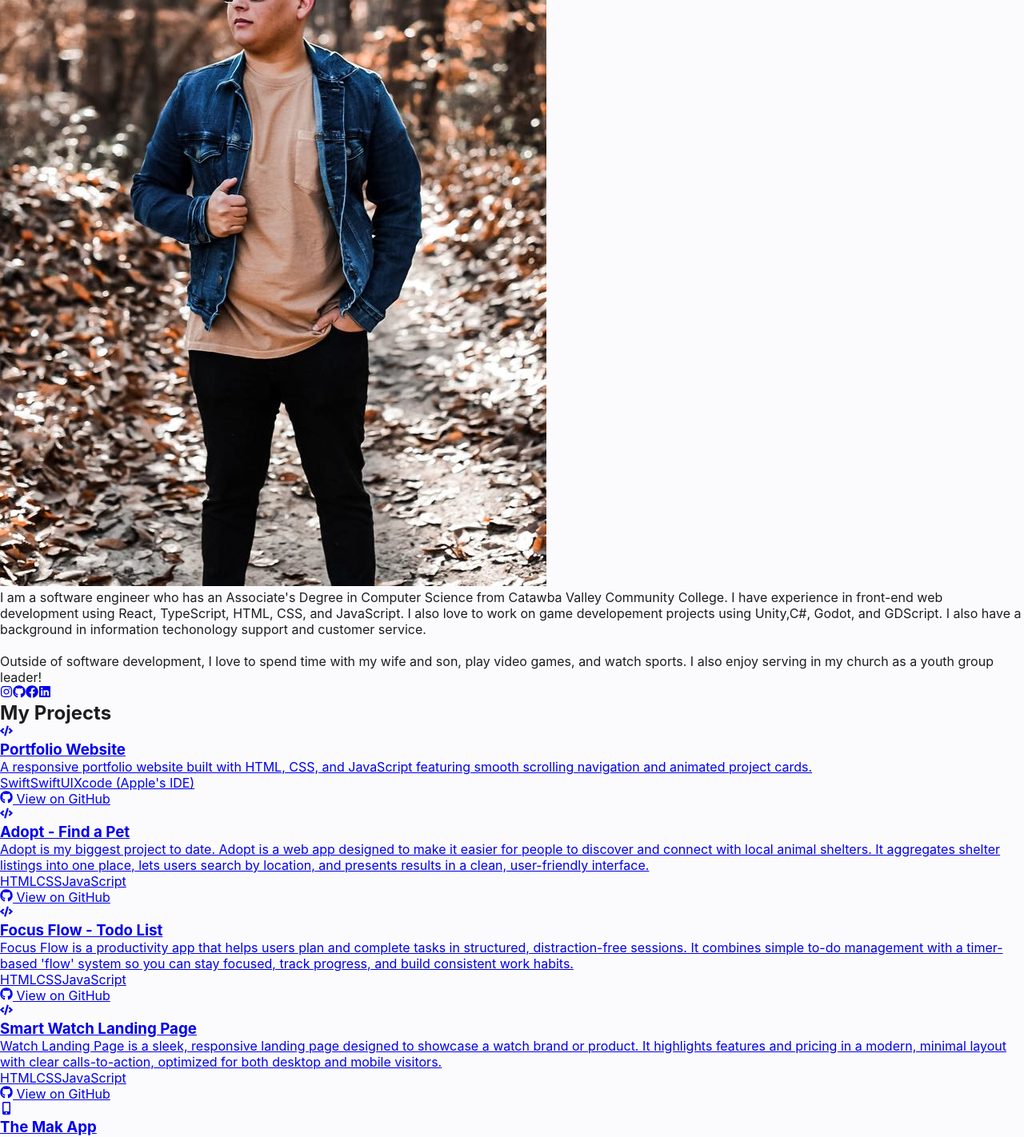
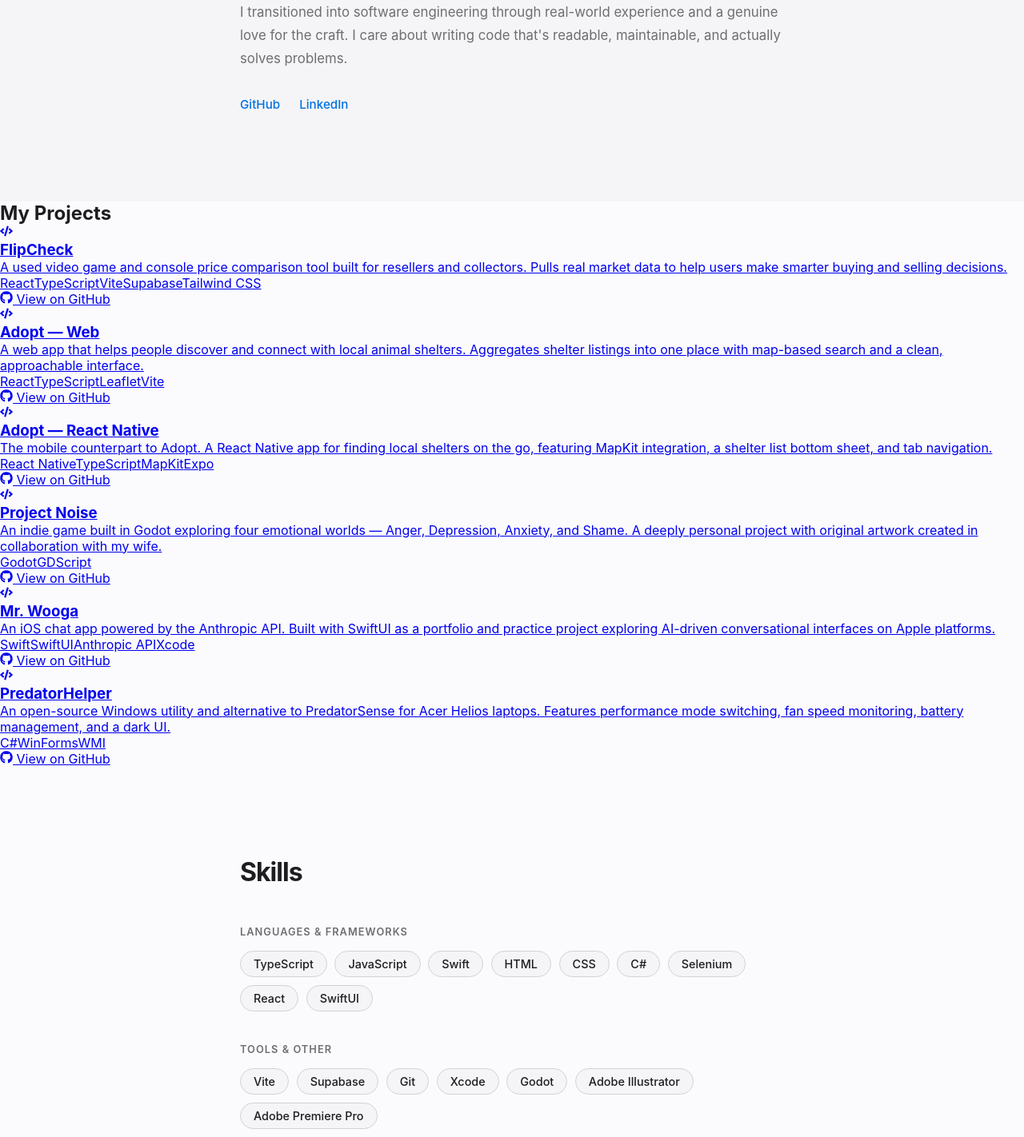
Before and after one commit to Paulrod20/portfolio-react, a React (Vite) app: page / in a window 1280 px wide. Shown: the part 1120-2542 px from the top of the page at 80% size. Built offline with nearby package versions, Linux system fonts and the light colour scheme.

Commit message:
redesigned skills section

```diff
--- a/src/App.css
+++ b/src/App.css
@@ -180,3 +180,101 @@ body {
   object-position: center top;
   border-radius: 24px;
 }
+
+.about {
+  background-color: var(--color-bg-alt);
+  padding: 7rem 2rem;
+}
+
+.about-content {
+  max-width: 680px;
+  margin: 0 auto;
+  display: flex;
+  flex-direction: column;
+  gap: 2rem;
+}
+
+.section-heading {
+  font-size: 2rem;
+  font-weight: 700;
+  letter-spacing: -0.03em;
+  color: var(--color-text);
+}
+
+.about-body {
+  display: flex;
+  flex-direction: column;
+  gap: 1.25rem;
+}
+
+.about-body p {
+  font-size: 1.05rem;
+  line-height: 1.75;
+  color: var(--color-text-secondary);
+}
+
+.about-links {
+  display: flex;
+  gap: 1.5rem;
+}
+
+.about-link {
+  font-size: 0.95rem;
+  font-weight: 500;
+  color: var(--color-accent);
+  text-decoration: none;
+  transition: opacity 0.2s ease;
+}
+
+.about-link:hover {
+  opacity: 0.7;
+}
+
+.skills {
+  background-color: var(--color-bg);
+  padding: 7rem 2rem;
+}
+
+.skills-content {
+  max-width: 680px;
+  margin: 0 auto;
+  display: flex;
+  flex-direction: column;
+  gap: 3rem;
+}
+
+.skills-groups {
+  display: flex;
+  flex-direction: column;
+  gap: 2.5rem;
+}
+
+.skills-group {
+  display: flex;
+  flex-direction: column;
+  gap: 1rem;
+}
+
+.skills-group-label {
+  font-size: 0.8rem;
+  font-weight: 600;
+  letter-spacing: 0.08em;
+  text-transform: uppercase;
+  color: var(--color-text-secondary);
+}
+
+.skills-tags {
+  display: flex;
+  flex-wrap: wrap;
+  gap: 0.6rem;
+}
+
+.skill-tag {
+  background-color: var(--color-bg-alt);
+  color: var(--color-text);
+  padding: 0.45rem 1rem;
+  border-radius: 980px;
+  font-size: 0.9rem;
+  font-weight: 500;
+  border: 1px solid var(--color-border);
+}
--- a/src/components/AboutSection.tsx
+++ b/src/components/AboutSection.tsx
@@ -1,47 +1,43 @@
-import { FaInstagram, FaGithub, FaFacebook, FaLinkedin } from "react-icons/fa";
-
 function AboutSection() {
-    return(
-        <section id="about-section">
-            <h2>Hello, World I'm Paul!</h2>
-
-            <div id="headshot">
-                <picture>
-                    <img src="/images/paulImage.jpg" alt="headshot" />
-                </picture>
-            </div>
-
-            <div className="bio">
+  return (
+    <section id="about-section" className="about">
+      <div className="about-content">
+        <h2 className="section-heading">About Me</h2>
+        <div className="about-body">
           <p>
-                    I am a software engineer who has an Associate's Degree in
-                    Computer Science from Catawba Valley Community College. I have experience in
-                    front-end web development using React, TypeScript, HTML, CSS, and JavaScript. I
-                    also love to work on game developement projects using Unity,C#, Godot, and GDScript.
-                    I also have a background in information techonology support and customer service.
+            I'm a software engineer based in North Carolina with a passion for
+            building clean, thoughtful experiences across web and mobile. I work
+            professionally with React and TypeScript, and I'm always building
+            something on the side — whether that's a web app, an iOS app, or
+            the occasional video game.
           </p>
-                <br />
           <p>
-                    Outside of software development, I love to spend time with my wife and son, play video games, and watch sports.
-                    I also enjoy serving in my church as a youth group leader!
+            I transitioned into software engineering through real-world
+            experience and a genuine love for the craft. I care about writing
+            code that's readable, maintainable, and actually solves problems.
           </p>
         </div>
-
-            <div className="social-links">
-                <a href="https://www.instagram.com/paulrodriguez20/" target="_blank" rel="noopener noreferrer">
-                    <FaInstagram />
+        <div className="about-links">
+          <a
+            href="https://github.com/Paulrod20"
+            target="_blank"
+            rel="noopener noreferrer"
+            className="about-link"
+          >
+            GitHub
           </a>
-                <a href="https://github.com/Paulrod20" target="_blank" rel="noopener noreferrer">
-                    <FaGithub />
-                </a>
-                <a href="https://www.facebook.com/pauly.rodriguez.923/" target="_blank" rel="noopener noreferrer">
-                    <FaFacebook />
-                </a>
-                <a href="https://www.linkedin.com/in/paul-rodriguez-452640319" target="_blank" rel="noopener noreferrer">
-                    <FaLinkedin />
+          <a
+            href="https://www.linkedin.com/in/paul-rodriguez-452640319/"
+            target="_blank"
+            rel="noopener noreferrer"
+            className="about-link"
+          >
+            LinkedIn
           </a>
         </div>
+      </div>
     </section>
-    )
+  );
 }
 
-export default AboutSection
+export default AboutSection;
--- a/src/components/SkillsSection.tsx
+++ b/src/components/SkillsSection.tsx
@@ -1,50 +1,38 @@
-
 function SkillsSection() {
-    const technicalSkills = [
-        "HTML",
-        "CSS",
-        "JavaScript",
-        "Python",
-        "Swift",
-        "SwiftUI",
-        "Xcode",
-        "C#",
-        "Godot Game Engine"
+  const languages = [
+    "TypeScript", "JavaScript", "Swift", "HTML", "CSS", "C#", "Selenium", "React", "SwiftUI",
   ];
 
-    const otherSkills = [
-        "5+ years of Customer Service",
-        "Building/Repairing PCs",
-        "Active Directory",
-        "Windows OS",
-        "Linux (Fedora, Arch)",
-        "Adobe Illustrator",
-        "Adobe Premiere Pro"
+  const tools = [
+    "Vite", "Supabase", "Git","Xcode", "Godot",
+    "Adobe Illustrator", "Adobe Premiere Pro",
   ];
 
   return (
-        <section id="skills-section" className="skills-section">
-            <h2>My Skills</h2>
-            <p className="skills-intro">
-                 The skills below are the ones I am proficient in. I continue to learn and improve my skills every day!
-            </p>
-            <ul>
-                {technicalSkills.map((skill, index) => (
-                    <li key={index}>{skill}</li>
+    <section id="skills-section" className="skills">
+      <div className="skills-content">
+        <h2 className="section-heading">Skills</h2>
+        <div className="skills-groups">
+          <div className="skills-group">
+            <h3 className="skills-group-label">Languages & Frameworks</h3>
+            <div className="skills-tags">
+              {languages.map((skill) => (
+                <span key={skill} className="skill-tag">{skill}</span>
               ))}
-            </ul>
-
-            <p className="skills-intro">
-                Skills I am also proficient in that are unrelated to software development:
-            </p>
-            <ul>
-                {otherSkills.map((skill, index) => (
-                    <li key={index}>{skill}</li>
+            </div>
+          </div>
+          <div className="skills-group">
+            <h3 className="skills-group-label">Tools & Other</h3>
+            <div className="skills-tags">
+              {tools.map((skill) => (
+                <span key={skill} className="skill-tag">{skill}</span>
               ))}
-            </ul>
+            </div>
+          </div>
+        </div>
+      </div>
     </section>
   );
-
 }
 
 export default SkillsSection;
--- a/src/data/projects.ts
+++ b/src/data/projects.ts
@@ -1,59 +1,59 @@
-
 export interface Project {
   id: number;
   title: string;
   description: string;
   technologies: string[];
   githubUrl: string;
-    icon: string; // 'code' or 'mobile
+  category: 'web' | 'mobile' | 'game' | 'desktop';
 }
 
 export const projects: Project[] = [
   {
     id: 1,
-        title: "Portfolio Website",
-        description: "A responsive portfolio website built with HTML, CSS, and JavaScript featuring smooth scrolling navigation and animated project cards.",
-        technologies: ["Swift", "SwiftUI", "Xcode (Apple's IDE)"],
-        githubUrl: "https://github.com/Paulrod20/portfolio-react",
-        icon: "code"
+    title: "FlipCheck",
+    description: "A used video game and console price comparison tool built for resellers and collectors. Pulls real market data to help users make smarter buying and selling decisions.",
+    technologies: ["React", "TypeScript", "Vite", "Supabase", "Tailwind CSS"],
+    githubUrl: "https://github.com/Paulrod20/flipcheck",
+    category: "web"
   },
   {
     id: 2,
-        title: "Adopt - Find a Pet",
-        description: "Adopt is my biggest project to date. Adopt is a web app designed to make it easier for people to discover and connect with local animal shelters. It aggregates shelter listings into one place, lets users search by location, and presents results in a clean, user-friendly interface.",
-        technologies: ["HTML", "CSS", "JavaScript"],
+    title: "Adopt — Web",
+    description: "A web app that helps people discover and connect with local animal shelters. Aggregates shelter listings into one place with map-based search and a clean, approachable interface.",
+    technologies: ["React", "TypeScript", "Leaflet", "Vite"],
     githubUrl: "https://github.com/Paulrod20/adopt-react",
-        icon: "code"
+    category: "web"
   },
   {
     id: 3,
-        title: "Focus Flow - Todo List",
-        description: "Focus Flow is a productivity app that helps users plan and complete tasks in structured, distraction-free sessions. It combines simple to-do management with a timer-based 'flow' system so you can stay focused, track progress, and build consistent work habits.",
-        technologies: ["HTML", "CSS", "JavaScript"],
-        githubUrl: "https://github.com/Paulrod20/focus-flow",
-        icon : "code"
+    title: "Adopt — React Native",
+    description: "The mobile counterpart to Adopt. A React Native app for finding local shelters on the go, featuring MapKit integration, a shelter list bottom sheet, and tab navigation.",
+    technologies: ["React Native", "TypeScript", "MapKit", "Expo"],
+    githubUrl: "https://github.com/Paulrod20/adopt-ios",
+    category: "mobile"
   },
   {
     id: 4,
-        title: "Smart Watch Landing Page",
-        description: "Watch Landing Page is a sleek, responsive landing page designed to showcase a watch brand or product. It highlights features and pricing in a modern, minimal layout with clear calls-to-action, optimized for both desktop and mobile visitors.",
-        technologies: ["HTML", "CSS", "JavaScript"],
-        githubUrl: "https://github.com/Paulrod20/smart-watch-page",
-        icon : "code"
+    title: "Project Noise",
+    description: "An indie game built in Godot exploring four emotional worlds — Anger, Depression, Anxiety, and Shame. A deeply personal project with original artwork created in collaboration with my wife.",
+    technologies: ["Godot", "GDScript"],
+    githubUrl: "https://github.com/Paulrod20/project-noise",
+    category: "game"
   },
   {
     id: 5,
-        title: "The Mak App",
-        description: "The Mak App is an iOS application I built to practice Swift and Apple's latest SwiftUI framework. It features a gallery of my wife's photos where each image acts as a button; tapping a photo reveals a personal description of that memory.",
-        technologies: ["Swift", "SwiftUI", "Xcode (Apple's IDE)"],
-        githubUrl: "https://github.com/Paulrod20/The-Mak-App",
-        icon: "mobile"
+    title: "Mr. Wooga",
+    description: "An iOS chat app powered by the Anthropic API. Built with SwiftUI as a portfolio and practice project exploring AI-driven conversational interfaces on Apple platforms.",
+    technologies: ["Swift", "SwiftUI", "Anthropic API", "Xcode"],
+    githubUrl: "https://github.com/Paulrod20/mr-wooga",
+    category: "mobile"
   },
   {
     id: 6,
-        title: "Image Editor",
-        description: "Image Editor Script is a Python tool that applies custom edits to images directly through code. Users can adjust effects, transformations, and enhancements programmatically, making it easy to automate and experiment with image processing.",
-        technologies: ["Python"],
-        githubUrl: "https://github.com/Paulrod20/ImageEditor",
-        icon: "code"}
+    title: "PredatorHelper",
+    description: "An open-source Windows utility and alternative to PredatorSense for Acer Helios laptops. Features performance mode switching, fan speed monitoring, battery management, and a dark UI.",
+    technologies: ["C#", "WinForms", "WMI"],
+    githubUrl: "https://github.com/Paulrod20/PredatorHelper",
+    category: "desktop"
+  },
 ];
```
Lines whose indentation alone changed are shown as unchanged.
